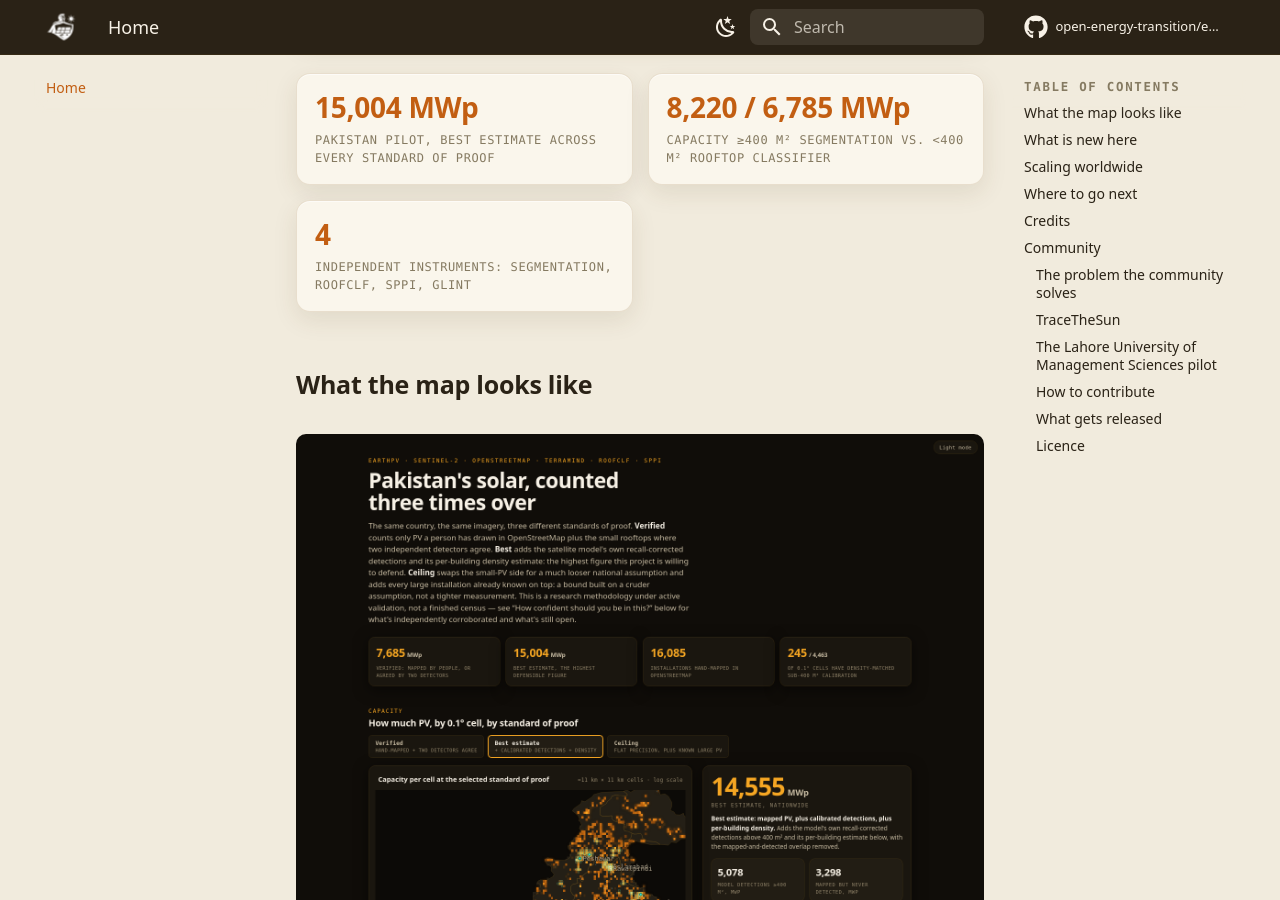
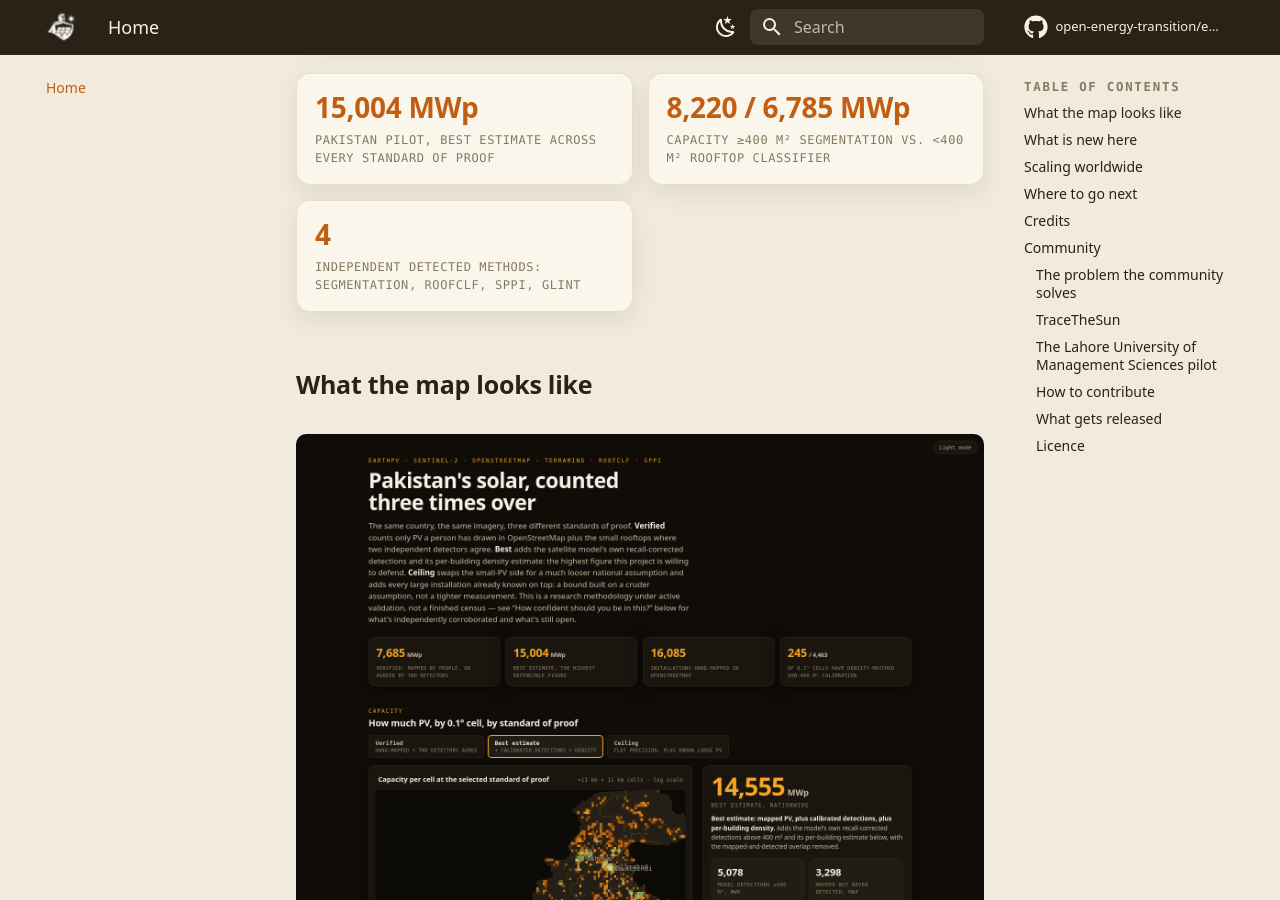
Before and after one commit to open-energy-transition/earthpv, an MkDocs documentation site: the page built from docs/index.md, in a window 1280 px wide and 900 px high, scrolled down 562 px. Built offline with MkDocs 1.6.1 and Material for MkDocs 9.7.7, drawn with Linux system fonts in a browser that asks for light colours; comment, search, counter and statistics services are not loaded.

```diff
--- a/docs/index.md
+++ b/docs/index.md
@@ -18,7 +18,7 @@
 <div class="stats" markdown>
 <div class="stat"><span class="value">15,004 MWp</span><span class="label">Pakistan pilot, best estimate across every standard of proof</span></div>
 <div class="stat"><span class="value">8,220 / 6,785 MWp</span><span class="label">capacity &ge;400 m&sup2; segmentation vs. <400 m&sup2; rooftop classifier </span></div>
-<div class="stat"><span class="value">4</span><span class="label">independent instruments: segmentation, roofclf, SPPI, glint</span></div>
+<div class="stat"><span class="value">4</span><span class="label">independent detected methods: segmentation, roofclf, SPPI, glint</span></div>
 </div>
 
 ## What the map looks like
```
